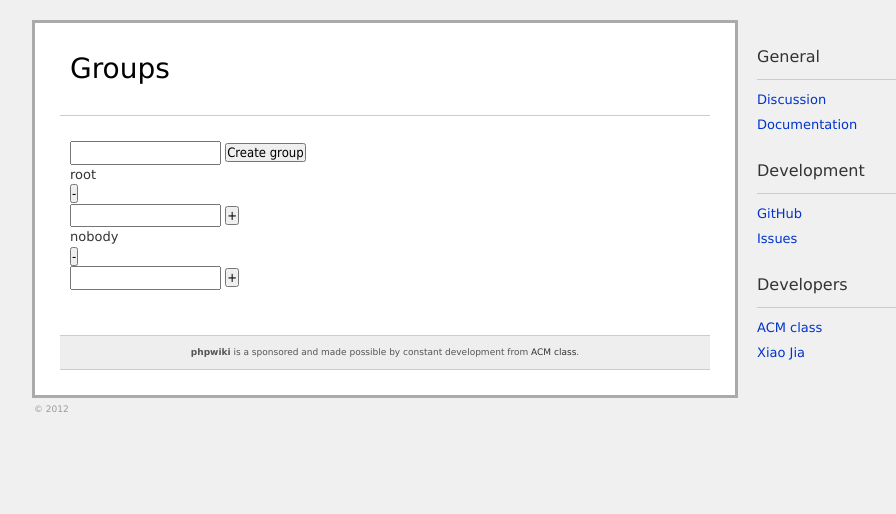
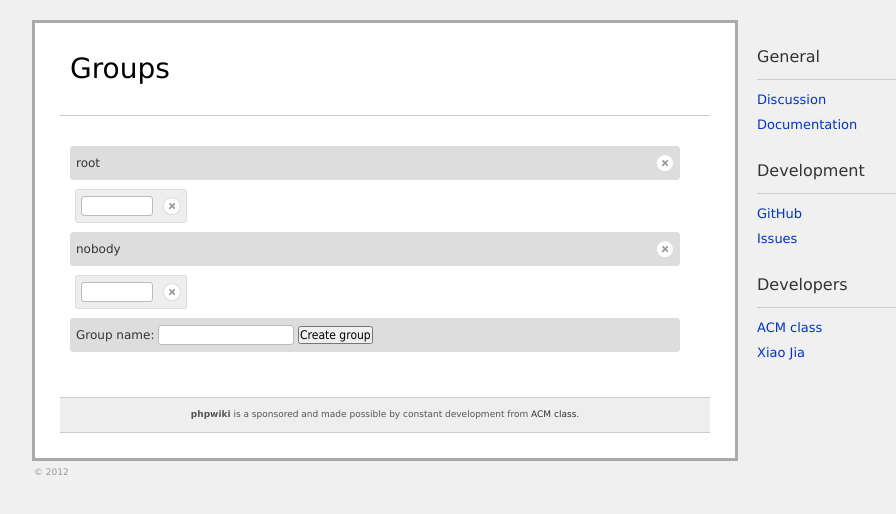
Before and after one commit to iwg/phpwiki, a PHP site: page /groups.php in a window 1280 px wide. Shown: the top 514 px of the page, without its empty margins (158-1054 px from the left). Run offline with PHP 8.4, Linux system fonts and the light colour scheme; data comes from the database, SQL or seed files in the repository; data that the repository does not hold is empty; some libraries are stand-ins or nearby versions.

Commit message:
finish group related user interface

```diff
--- a/themes/default/css/groups.css
+++ b/themes/default/css/groups.css
@@ -0,0 +1,9 @@
+.remove { position: absolute; top: 50%; right: 5px; margin-top: -9px; width: 18px; height: 18px; text-indent: -9999px; text-decoration: none; background: url('../img/close_pill.png') 0 0 no-repeat; }
+.remove:hover { background-position: 0 -50px; }
+.groups dt { position: relative; min-height: 24px; line-height: 24px; font-size: 12px; margin: 5px 0; padding: 4px 5px; background: #ddd; color: #333; border: 1px solid #ddd; border-radius: 3px; }
+.memberships span.username { display: block; width: 80px; overflow: hidden; }
+input.name { border: 1px solid #bbb; border-radius: 3px; outline: none; }
+.memberships input.username { width: 70px; }
+.memberships li { float: left; position: relative; min-height: 24px; line-height: 24px; font-size: 12px; width: 100px; margin: 4px 5px; padding: 4px 5px; background: #eee; color: #333; border: 1px solid #ddd; border-radius: 3px; }
+.memberships li .add { position: absolute; top: 50%; right: 5px; margin-top: -9px; width: 18px; height: 18px; text-indent: -9999px; text-decoration: none; background: url('../img/add_pill.png') 0 0 no-repeat; }
+.memberships li .add:hover { background-position: 0 -50px; }
--- a/themes/default/css/main.css
+++ b/themes/default/css/main.css
@@ -1,8 +1,8 @@
 html, body { margin: 0; margin-bottom: 25px; padding: 0; background-color: #f0f0f0; font-family: "Lucida Grande", "Bitstream Vera Sans", "Verdana"; font-size: 13px; color: #333; }
 h1 { font-size: 28px; color: #000; }
 h2 { font-size: 15px; color: #000; margin-top: 2em; margin-bottom: 0.5em; }
-a  {color: #03c}
-a:hover { background-color: #03c; color: white; text-decoration: none; }
+a  { color: #03c; }
+a:hover { text-decoration: underline; }
 
 #page { width: 900px; margin: 0; margin-top: 20px; margin-left: auto; margin-right: auto; }
 #content { float: left; background-color: white; border: 3px solid #aaa; padding: 25px; width: 650px; }
@@ -16,15 +16,19 @@ a:hover { background-color: #03c; color: white; text-decoration: none; }
 #center { border-top: 1px solid #ccc; margin-top: 25px; padding-top: 25px; }
 #center h1 { margin: 0; font-size: 20px; }
 #center ol { margin-left: 0; padding-left: 0; }
-#center li { font-size: 18px; color: #888; margin-bottom: 25px; }
-#center li p { color: #555; font-size: 13px; }
+#center ol li { font-size: 18px; color: #888; margin-bottom: 25px; }
+#center ol li p { color: #555; font-size: 13px; }
 
 #sidebar ul { margin-left: 0; padding-left: 0; }
 #sidebar ul h3 { margin-top: 25px; font-size: 16px; padding-bottom: 10px; border-bottom: 1px solid #ccc; }
 #sidebar li { list-style-type: none; }
 #sidebar ul.links { margin-top: 10px; }
 #sidebar ul.links li { margin-bottom: 5px; }
+#sidebar a:hover { background-color: #03c; color: white; text-decoration: none; }
 
 #outtro { border-top: 1px solid #ccc; border-bottom: 1px solid #ccc; background: #eee; color: #555; font-size: 9px; padding: 10px; margin: 5em 0 0 0; text-align: center; }
 #outtro a { color: #333; }
-#outtro a:hover { color: white; }
+#outtro a:hover { text-decoration: underline; }
+
+.success { color: #234600; background-color: #F8FFF0; border: 1px solid #BE7; padding: 10px; margin-bottom: 15px; }
+.failure { color: #8C2E0B; background-color: #FEF5F1; border: 1px solid #ED541D; padding: 10px; margin-bottom: 15px; }
--- a/themes/default/js/groups.js
+++ b/themes/default/js/groups.js
@@ -0,0 +1,10 @@
+$(function(){
+  $('a.remove').click(function(){
+    if (confirm('Are you sure to remove it?')) {
+      $(this).next().submit();
+    }
+  });
+  $('a.add').click(function(){
+    $(this).prev().submit();
+  });
+});
--- a/themes/default/tpl/groups.php
+++ b/themes/default/tpl/groups.php
@@ -8,36 +8,39 @@ include '_header.php';
 <?php fMessaging::show('success', 'groups'); ?>
 <?php fMessaging::show('failure', 'groups'); ?>
 
-<form action="<?php echo wiki_create_group_path(); ?>" method="post">
-  <input type="text" name="name"/>
-  <input type="submit" value="<?php echo $lang['create group']; ?>"/>
-</form>
-
 <dl class="groups">
 <?php foreach ($groups as $group): ?>
   <dt>
     <?php echo $group->getName(); ?>
-    <form action="<?php echo wiki_destroy_group_path($group->getId()); ?>" method="post">
-      <input type="submit" value="-"/>
+    <a class="remove" href="#">(remove)</a>
+    <form action="<?php echo wiki_destroy_group_path($group->getId()); ?>" method="post"></form>
+  </dt>
+  <dd>
+    <ul class="memberships">
+    <?php foreach ($group->memberships() as $membership): ?>
+      <li>
+        <span class="username" title="<?php echo $membership->getUserName(); ?>"><?php echo $membership->getUserName(); ?></span>
+        <a class="remove" href="#">(remove)</a>
+        <form action="<?php echo wiki_destroy_membership_path($membership->getId()); ?>" method="post"></form>
+      </li>
+    <?php endforeach; ?>
+      <li>
+        <form action="<?php echo wiki_create_membership_path($group->getId()); ?>" method="post">
+          <input class="name username" type="text" name="user_name"/>
+        </form>
+        <a class="add" href="#">(add)</a>
+      </li>
+    </ul>
+  </dd>
+  <div class="fn-clear"></div>
+<?php endforeach; ?>
+  <dt>
+    <form action="<?php echo wiki_create_group_path(); ?>" method="post">
+      <label for="group_name">Group name:</label>
+      <input class="name" type="text" id="group_name" name="name"/>
+      <input type="submit" value="<?php echo $lang['create group']; ?>"/>
     </form>
   </dt>
-  <dd>
-    <dl class="memberships">
-    <?php foreach ($group->memberships() as $membership): ?>
-      <dt><?php echo $membership->getUserName(); ?></dt>
-      <dd>
-        <form action="<?php echo wiki_destroy_membership_path($membership->getId()); ?>" method="post">
-          <input type="submit" value="-"/>
-        </form>
-      </dd>
-    <?php endforeach; ?>
-    </dl>
-    <form action="<?php echo wiki_create_membership_path($group->getId()); ?>" method="post">
-      <input type="text" name="user_name"/>
-      <input type="submit" value="+"/>
-    </form>
-  </dd>
-<?php endforeach; ?>
 </dl>
 
 <?php
```
Also changed, not shown: themes/default/img/add_pill.png (added), themes/default/img/close_pill.png (added).
